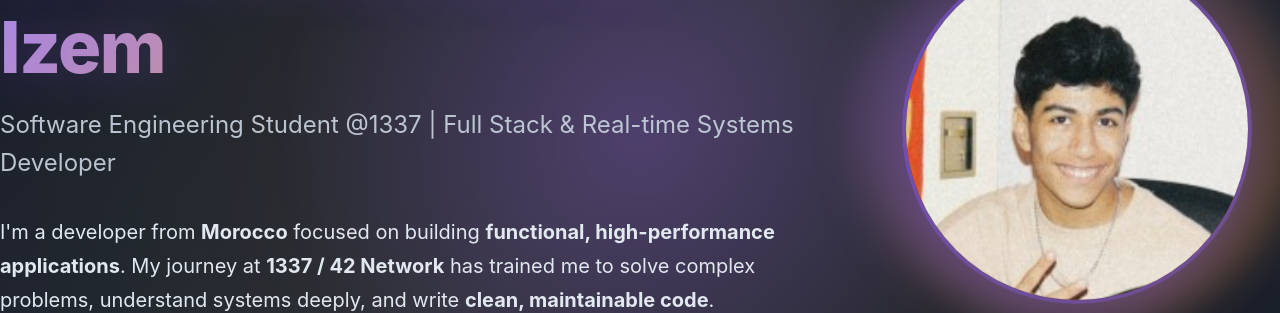
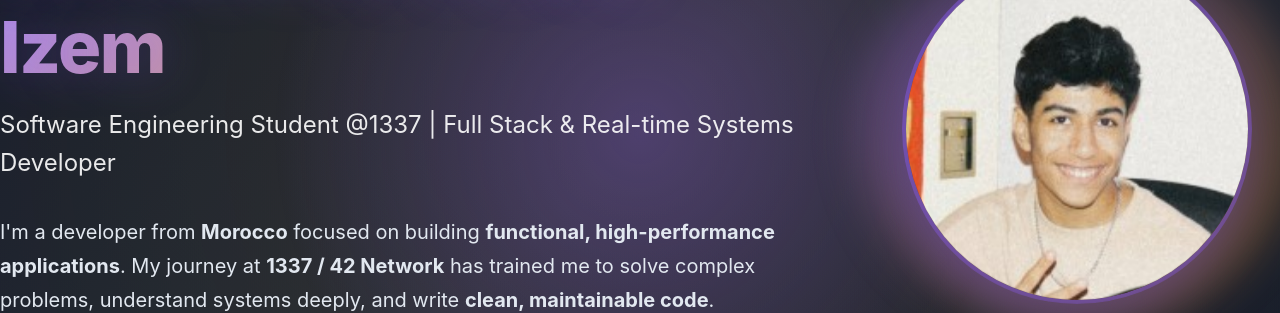
Before and after one commit to Mizemm/Mizemm.github.io, a Jekyll site: the page built from index.md, in a window 1280 px wide. Shown: the part 227-540 px from the top of the page. Built offline with Jekyll 4.4.1, drawn with Linux system fonts in a browser that asks for light colours.

Commit message:
1st section 2

```diff
--- a/assets/css/style.css
+++ b/assets/css/style.css
@@ -218,7 +218,7 @@ section {
   font-size: 1.5rem;
   margin-bottom: 2rem;
   opacity: 0.9;
-  color: #cbd5e1;
+  color: white;
   font-weight: 400;
 }
 
```
